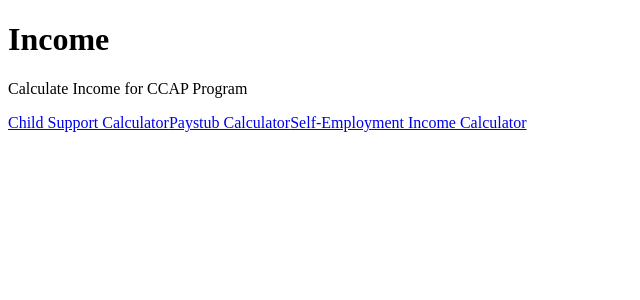
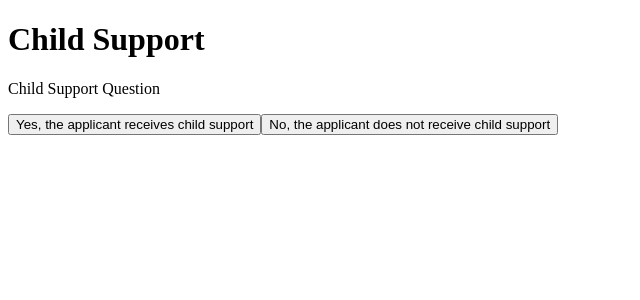
Before and after one commit to benyomtov/incomecalculator, a React (Create React App) app in the folder income_frontend/: page /csquestion in a window 1280 px wide. Shown: the top 300 px of the page, without its empty margins (0-640 px from the left). Built offline with nearby package versions, Linux system fonts and the light colour scheme; the HTML template or start-up script is replaced by a standard one.

Commit message:
created navigational structure and began piecing together application

```diff
--- a/income_frontend/src/App.js
+++ b/income_frontend/src/App.js
@@ -4,6 +4,10 @@ import Landing from './components/Landing/Landing';
 import SelfEmployed from './components/SelfEmployed/SelfEmployed';
 import Paystubs from './components/Paystubs/Paystubs';
 import ChildSupport from './components/ChildSupport/ChildSupport';
+import Eligibility from './components/Eligibility/Eligibility';
+import CSQuestion from './components/CSQuestion/CSQuestion';
+import UnofficialCS from './components/UnofficialCS/UnofficialCS';
+
 import './App.css';
 
 function App() {
@@ -15,6 +19,9 @@ function App() {
           <Route path="/paystubs" element={<Paystubs />} />
           <Route path="/childsupport" element={<ChildSupport />} />
           <Route path="/selfemployed" element={<SelfEmployed />} />
+          <Route path="/eligibility" element={<Eligibility />} />
+          <Route path="/csquestion" element={<CSQuestion />} />
+          <Route path="/unofficialcs" element={<UnofficialCS />} />
         </Routes>
       </Router>
     </div>
--- /dev/null
+++ b/income_frontend/src/components/CSQuestion/CSQuestion.jsx
@@ -0,0 +1,59 @@
+import React, { useState } from 'react';
+import { Link, useNavigate } from 'react-router-dom';
+import './CSQuestion.css';
+
+const CSQuestion = () => {
+  const [receivesChildSupport, setReceivesChildSupport] = useState(null);
+  const [legalAgreement, setLegalAgreement] = useState(null);
+  const navigate = useNavigate();
+
+  const handleYesClick = () => {
+    setReceivesChildSupport(true);
+  };
+
+  const handleNoClick = () => {
+    // If the user indicates that the applicant does not receive child support,
+    // redirect to /eligibility
+    navigate('/eligibility');
+  };
+
+  const handleLegalAgreementClick = () => {
+    // If the user indicates that the child support is through a legal agreement,
+    // redirect to /childsupport
+    navigate('/childsupport');
+  };
+
+  const handleUnofficialAgreementClick = () => {
+    // If the user indicates that the child support is through an unofficial agreement,
+    // redirect to /unofficialcs
+    navigate('/unofficialcs');
+  };
+
+  return (
+    <div className="csquestion">
+      <div className="csquestion__content">
+        <h1 className="csquestion__title">Child Support</h1>
+        <p className="csquestion__description">Child Support Question</p>
+
+        {/* First question: Does the applicant receive child support? */}
+        {receivesChildSupport === null && (
+          <div>
+            <button onClick={handleYesClick}>Yes, the applicant receives child support</button>
+            <button onClick={handleNoClick}>No, the applicant does not receive child support</button>
+          </div>
+        )}
+
+        {/* Second question: If yes, is the child support through a legal agreement? */}
+        {receivesChildSupport && legalAgreement === null && (
+          <div>
+            <p>Is the child support through a legal agreement?</p>
+            <button onClick={handleLegalAgreementClick}>Yes, it's a legal agreement</button>
+            <button onClick={handleUnofficialAgreementClick}>No, it's an unofficial agreement</button>
+          </div>
+        )}
+      </div>
+    </div>
+  );
+};
+
+export default CSQuestion;
--- /dev/null
+++ b/income_frontend/src/components/Eligibility/Eligibility.jsx
@@ -0,0 +1,20 @@
+import React, { useState } from 'react';
+import { Link } from 'react-router-dom';
+import './Eligibility.css';
+
+const Eligibility = () => {
+
+
+    return (
+        <div className="eligibility">
+            <div className="eligibility__content">
+                <h1 className="eligibility__title">Eligibility</h1>
+                <p className="eligibility__description">Eligibility for CCAP Program</p>
+                <p className="eligibility__description">Determine Program Eligibility</p>
+
+            </div>
+        </div>
+    );
+}
+
+export default Eligibility;
--- a/income_frontend/src/components/Landing/Landing.jsx
+++ b/income_frontend/src/components/Landing/Landing.jsx
@@ -8,7 +8,7 @@ const Landing = () => {
         <div className="landing__content">
             <h1 className="landing__title">Income</h1>
             <p className="landing__description">Calculate Income for CCAP Program</p>
-            <Link to="/childsupport" >Child Support Calculator</Link>
+            <p className="landing__description">Choose a calculator below:</p>
             <Link to="/paystubs" >Paystub Calculator</Link>
             <Link to="/selfemployed" >Self-Employment Income Calculator</Link>
 
--- a/income_frontend/src/components/Paystubs/Paystubs.jsx
+++ b/income_frontend/src/components/Paystubs/Paystubs.jsx
@@ -1,8 +1,10 @@
 import React, { useState } from 'react';
-import { Link } from 'react-router-dom';
+import { Link, useNavigate } from 'react-router-dom';
 import './Paystubs.css';
 
 const Paystubs = () => {
+
+    const navigate = useNavigate();
 
     const [grossIncomes, setGrossIncomes] = useState(Array(1).fill(''));
     const [numOtherIncomes, setNumOtherIncomes] = useState(0);
@@ -120,6 +122,14 @@ const Paystubs = () => {
 
     };
 
+    const handleSaveandContinue = () => {
+        if (result && result.annualIncome) {
+            localStorage.setItem('annualIncome', result.annualIncome);
+
+            navigate('/csquestion');
+        }
+    };
+
     return (
         <div className="paystubs">
         <div className="paystubs__content">
@@ -196,6 +206,8 @@ const Paystubs = () => {
                 </div>
             )}
 
+            <button onClick={handleSaveandContinue}>Save and Continue</button>
+
             <Link to="/" >Back</Link>
 
         </div>
--- a/income_frontend/src/components/SelfEmployed/SelfEmployed.jsx
+++ b/income_frontend/src/components/SelfEmployed/SelfEmployed.jsx
@@ -1,8 +1,10 @@
 import React, { useState } from 'react';
-import { Link } from 'react-router-dom';
+import { Link, useNavigate } from 'react-router-dom';
 import './SelfEmployed.css';
 
 const SelfEmployed = () => {
+
+    const navigate = useNavigate();
 
     const [grossIncome, setGrossIncome] = useState('');
     const [result, setResult] = useState(null);
@@ -27,19 +29,32 @@ const SelfEmployed = () => {
         }
 
         const calculatedDeductedIncome = grossIncome * 0.51;
-        const roundedDeductedIncome = calculatedDeductedIncome.toFixed(2);
-        const calculatedNetIncome = grossIncome - roundedDeductedIncome;
+        const partiallyRoundedDeductedIncome =  Math.round(calculatedDeductedIncome * 100) / 100;
+        const roundedDeductedIncome = partiallyRoundedDeductedIncome.toFixed(2);
+        const calculatedNetIncomeNotRounded = grossIncome - roundedDeductedIncome;
+        const calculatedNetIncomePartiallyRounded = Math.round(calculatedNetIncomeNotRounded * 100) / 100;
+        const calculatedNetIncome = calculatedNetIncomePartiallyRounded.toFixed(2);
 
         const weeklyNetIncome = calculatedNetIncome / 52;
-        const roundedWeeklyNetIncome = weeklyNetIncome.toFixed(2);
+        const partiallyRoundedWeeklyNetIncome = Math.round(weeklyNetIncome * 100) / 100;
+        const roundedWeeklyNetIncome = partiallyRoundedWeeklyNetIncome.toFixed(2);
 
         const hourlyWage = roundedWeeklyNetIncome / 30;
-        const roundedHourlyWage = hourlyWage.toFixed(2);
+        const partiallyRoundedHourlyWage = Math.round(hourlyWage * 100) / 100;
+        const roundedHourlyWage = partiallyRoundedHourlyWage.toFixed(2);
 
         setResult({
             calculatedNetIncome: calculatedNetIncome,
             calculatedHourlyWage: roundedHourlyWage,
             eligibility: roundedHourlyWage < 15.13 ? 'Not Eligible for CCAP' : 'Eligible for CCAP'});
+    };
+
+    const handleSaveandContinue = () => {
+        if (result && result.calculatedNetIncome) {
+            localStorage.setItem('annualIncome', result.calculatedNetIncome);
+
+            navigate('/csquestion');
+        }
     };
 
     return (
@@ -64,7 +79,7 @@ const SelfEmployed = () => {
                     <p>Eligibility: {result.eligibility}</p>
                 </div>
             )}
-            <Link to="/childsupport" >Child Support Calculator</Link>
+            <button onClick={handleSaveandContinue}>Save and Continue</button>
             <Link to="/" >Back</Link>
 
         </div>
--- /dev/null
+++ b/income_frontend/src/components/UnofficialCS/UnofficialCS.jsx
@@ -0,0 +1,18 @@
+import React from 'react';
+import { Link } from 'react-router-dom';
+import './UnofficialCS.css';
+
+const UnofficialCS = () => {
+    return (
+        <div className="unofficialCS">
+            <div className="unofficialCS__content">
+                <h1 className="unofficialCS__title">Unofficial Child Support</h1>
+                <p className="unofficialCS__description">Unofficial Child Support Calculator</p>
+                <p className="unofficialCS__description">Calculate Unofficial Child Support</p>
+
+            </div>
+        </div>
+    );
+}
+
+export default UnofficialCS;
```
Also changed, not shown: income_frontend/src/components/CSQuestion/CSQuestion.css (added), income_frontend/src/components/Eligibility/Eligibility.css (added), income_frontend/src/components/UnofficialCS/UnofficialCS.css (added).
